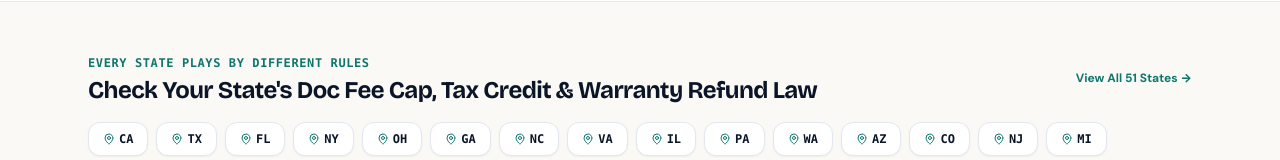
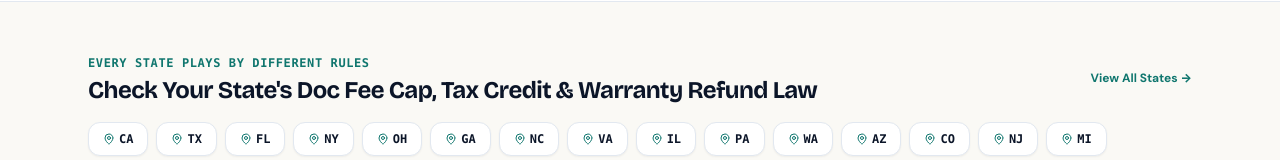
Before and after one commit to SnappyTrades/VantagePaths-Car, a React (Vite) app: page / in a window 1280 px wide. Shown: the part 2356-2516 px from the top of the page. Built offline with nearby package versions, Linux system fonts and the light colour scheme; no server answers.

Commit message:
Replace 51-state copy with View All States

```diff
--- a/src/App.tsx
+++ b/src/App.tsx
@@ -551,7 +551,7 @@ const EditorialHomePage: React.FC<{ navigate: (path: string) => void; states: an
             onClick={() => navigate('/states')}
             className="text-xs font-extrabold text-[#0F766E] hover:underline"
           >
-            View All {states.length || 51} States →
+            View All States →
           </button>
         </div>
         <div className="flex flex-wrap gap-2">
--- a/src/components/InsuranceSellPages.tsx
+++ b/src/components/InsuranceSellPages.tsx
@@ -425,7 +425,7 @@ export const SellOrTradePage: React.FC<{ states: any[] }> = ({ states }) => {
 };
 
 /* =====================================================================
-   51-STATE CAR BUYER LAW & "RETURN MYTH" SEO HUB (/states & /state/:code)
+   50 STATES + DC CAR BUYER LAW & "RETURN MYTH" SEO HUB (/states & /state/:code)
 ===================================================================== */
 export const StatesLawHubPage: React.FC<{
   states: any[];
```
